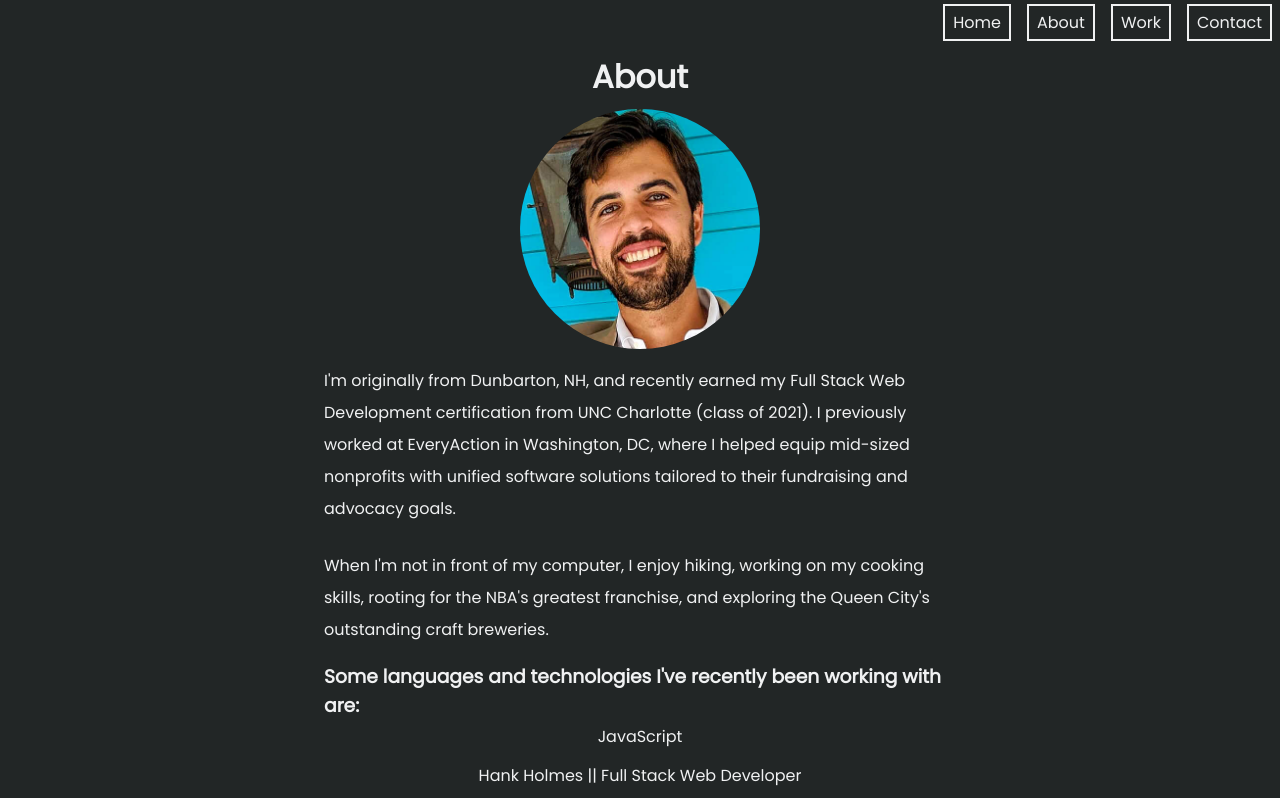
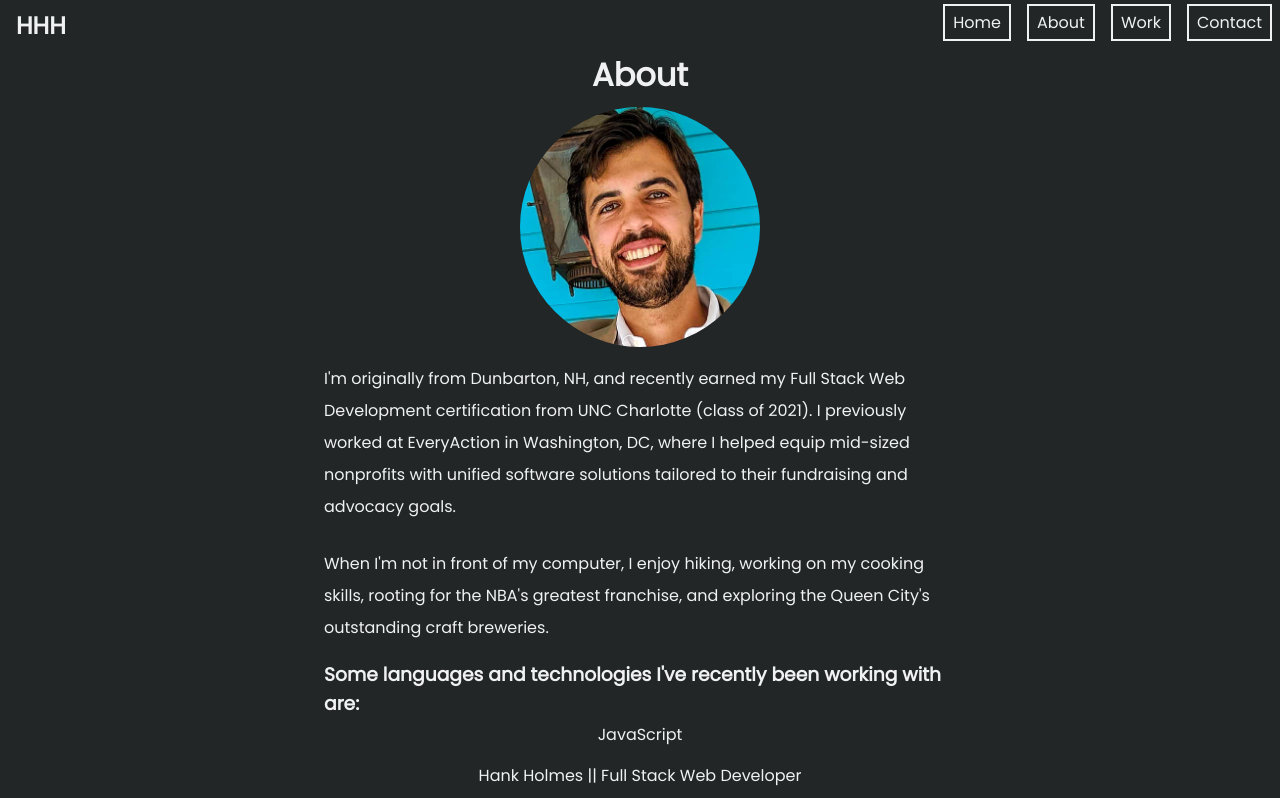
Before and after one commit to HHH-603/V2-Portfolio, a React (Create React App) app: page /about in a window 1280 px wide. Shown: the top 798 px of the page. Built offline with nearby package versions, Linux system fonts and the light colour scheme.

Commit message:
Changed the navbar from a flexbox to a block, and added a menu header that floats on the left.

```diff
--- a/src/components/navbar/index.js
+++ b/src/components/navbar/index.js
@@ -6,10 +6,11 @@ const Navbar = () => {
     return (
         <>
             <div className="navbar">
+                <h2 className="navbar-header">HHH</h2>
+                <Link className="navbar-link" to="#">Contact</Link>
+                <Link className="navbar-link" to="/work">Work</Link>
+                <Link className="navbar-link" to="/about">About</Link>
                 <Link className="navbar-link" to="/">Home</Link>
-                <Link className="navbar-link" to="/about">About</Link>
-                <Link className="navbar-link" to="/work">Work</Link>
-                <Link className="navbar-link" to="#">Contact</Link>
             </div>
         </>
     );
--- a/src/components/navbar/style.css
+++ b/src/components/navbar/style.css
@@ -1,12 +1,20 @@
 .navbar {
-    display: flex;
-    flex-flow: row wrap;
-    justify-content: flex-end;
-    margin-bottom: .5rem;
+    display: block;
+    margin: 0;
+    padding: 0;
+    overflow: hidden;
+}
+
+.navbar-header {
+    float: left;
+    font-size: 1.5rem;
+    margin: .25rem .5rem;
+    padding: .25rem .5rem;
 }
 
 .navbar-link {
     text-decoration: none;
+    float: right;
     margin: .25rem .5rem;
     padding: .25rem .5rem;
     color: #F0F1F2;
```
